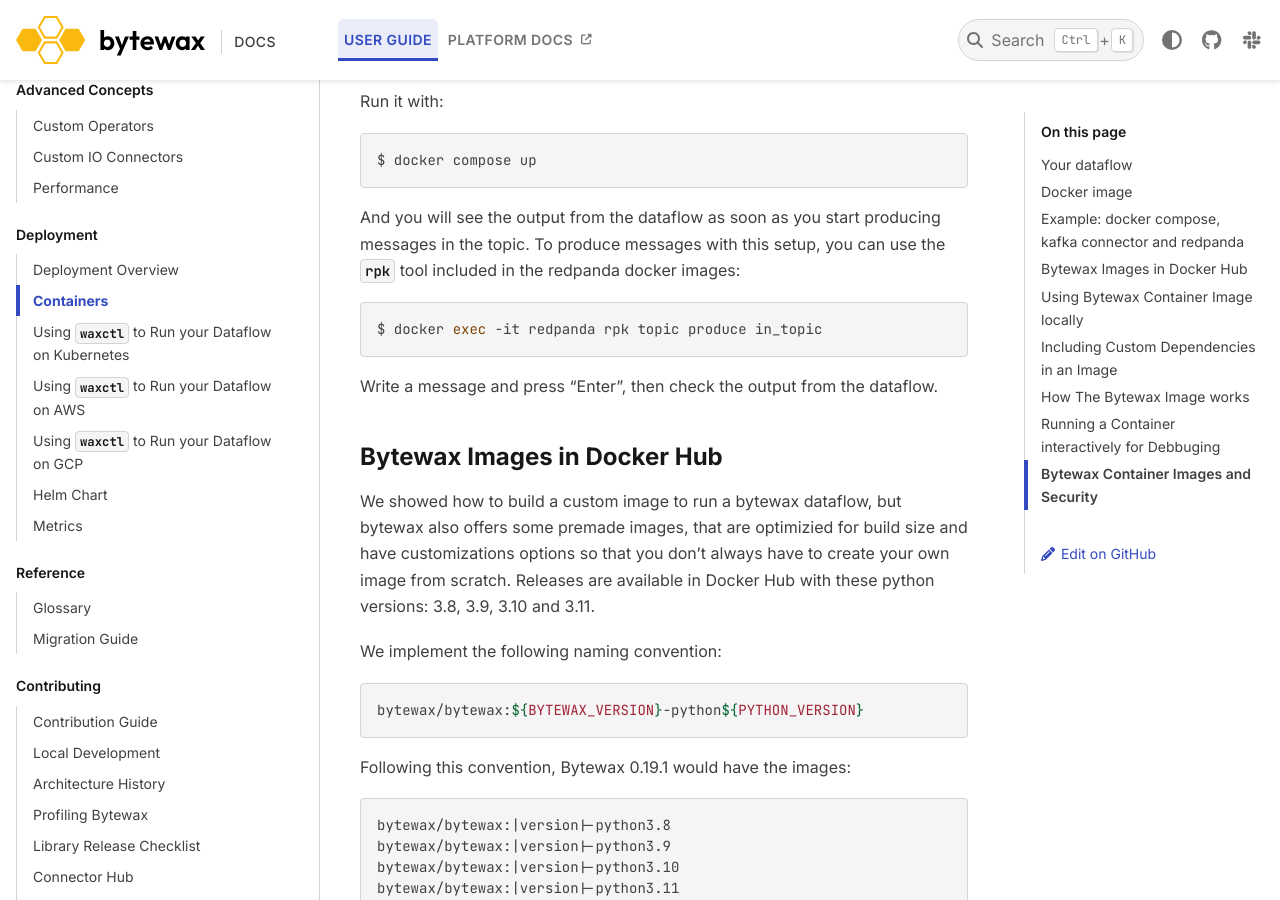
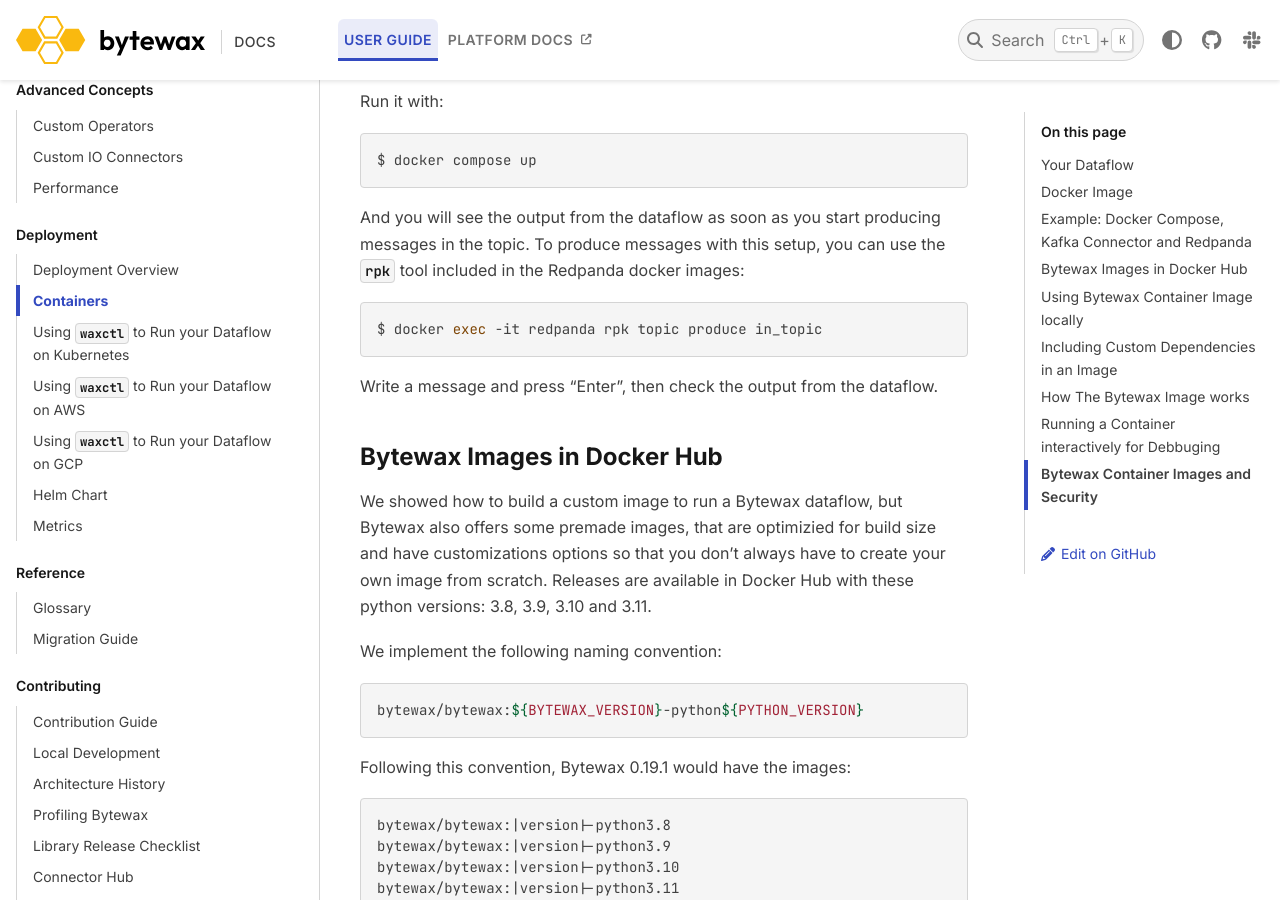
Before and after one commit to bytewax/bytewax, a Sphinx documentation site: the page built from docs/guide/deployment/container.md, in a window 1280 px wide and 900 px high, scrolled down 3090 px. Built offline with Sphinx 7.4.7 and the PyData theme 0.15.4, drawn with Linux system fonts in a browser that asks for light colours; pages that are not in the unit, such as notebooks, are missing from menus; some of the changed text lies outside the part shown.

Commit message:
Captitalize

````diff
--- a/docs/guide/deployment/container.md
+++ b/docs/guide/deployment/container.md
@@ -4,7 +4,7 @@
 In this chapter we are going to build a Docker image where we can run
 a dataflow, and present the prebuilt images we offer.
 
-## Your dataflow
+## Your Dataflow
 
 Let's start with a simple dataflow.
 
@@ -31,10 +31,10 @@
 4
 ```
 
-## Docker image
+## Docker Image
 
 You can run the dataflow inside a Docker image. You'll need an image
-with python support, and can just install Bytewax and run the
+with Python support, and can just install Bytewax and run the
 dataflow.
 
 Create a `Dockerfile` with the following content:
@@ -69,7 +69,7 @@
 $ docker run --rm bytewax-custom
 ```
 
-## Example: docker compose, kafka connector and redpanda
+## Example: Docker Compose, Kafka Connector and Redpanda
 
 Modify the Dockerfile to install optional `kafka` dependencies in
 Bytewax:
@@ -101,7 +101,7 @@
 op.output("out", inp.oks, StdOutSink())
 ```
 
-Now we can create a docker-compose file that runs both a `Redpanda`
+Now we can create a docker-compose file that runs both a Redpanda
 instance and our dataflow. This is a simplified version of the docker
 compose file offered in redpanda's docs for a development setup.
 
@@ -153,7 +153,7 @@
 
 And you will see the output from the dataflow as soon as you start
 producing messages in the topic. To produce messages with this setup,
-you can use the `rpk` tool included in the redpanda docker images:
+you can use the `rpk` tool included in the Redpanda docker images:
 
 ```console
 $ docker exec -it redpanda rpk topic produce in_topic
@@ -164,8 +164,8 @@
 
 ## Bytewax Images in Docker Hub
 
-We showed how to build a custom image to run a bytewax dataflow, but
-bytewax also offers some premade images, that are optimizied for build
+We showed how to build a custom image to run a Bytewax dataflow, but
+Bytewax also offers some premade images, that are optimizied for build
 size and have customizations options so that you don't always have to
 create your own image from scratch. Releases are available in Docker
 Hub with these python versions: 3.8, 3.9, 3.10 and 3.11.
````
Also changed, not shown: README.md (+1 -1 lines), docs/guide/deployment/metrics.md (+1 -1 lines).
